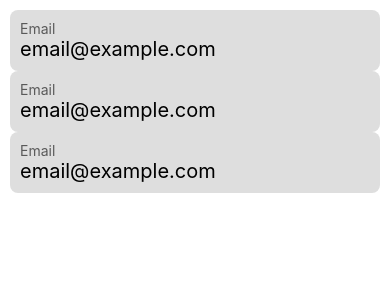
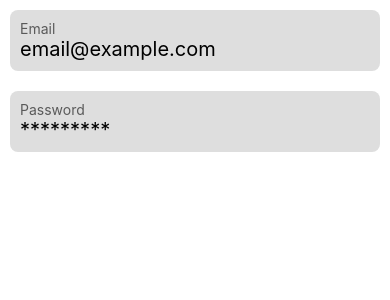
Before and after one commit to ndpniraj/RNEcom, a React Native app: screen / in a window 390 px wide. Shown: the top 300 px of the page. Built offline with nearby package versions, Linux system fonts and the light colour scheme.

Commit message:
custom component and extending default props

```diff
--- /dev/null
+++ b/app/components/FormInput.tsx
@@ -0,0 +1,32 @@
+import {FC} from 'react';
+import {StyleSheet, Text, TextInput, TextInputProps, View} from 'react-native';
+
+interface Props extends TextInputProps {
+  label?: string;
+}
+
+const FormInput: FC<Props> = ({label, ...restProps}) => {
+  return (
+    <View style={styles.inputContainer}>
+      <Text style={styles.inputLabel}>{label}</Text>
+      <TextInput style={styles.textInput} {...restProps} />
+    </View>
+  );
+};
+
+const styles = StyleSheet.create({
+  inputContainer: {
+    padding: 10,
+    borderRadius: 8,
+    backgroundColor: '#dedede',
+  },
+  textInput: {
+    fontSize: 20,
+  },
+  inputLabel: {
+    fontSize: 14,
+    color: 'rgba(0, 0, 0, 0.6)',
+  },
+});
+
+export default FormInput;
--- a/app/views/SignIn.tsx
+++ b/app/views/SignIn.tsx
@@ -1,5 +1,6 @@
 import {FC} from 'react';
 import {SafeAreaView, StyleSheet, Text, TextInput, View} from 'react-native';
+import FormInput from '../components/FormInput';
 
 interface Props {}
 
@@ -7,18 +8,12 @@ const SignIn: FC<Props> = () => {
   return (
     <SafeAreaView style={styles.safeAreaView}>
       <View style={styles.container}>
-        <View style={styles.inputContainer}>
-          <Text style={styles.inputLabel}>Email</Text>
-          <TextInput style={styles.textInput} placeholder="email@example.com" />
-        </View>
-        <View style={styles.inputContainer}>
-          <Text style={styles.inputLabel}>Email</Text>
-          <TextInput style={styles.textInput} placeholder="email@example.com" />
-        </View>
-        <View style={styles.inputContainer}>
-          <Text style={styles.inputLabel}>Email</Text>
-          <TextInput style={styles.textInput} placeholder="email@example.com" />
-        </View>
+        <FormInput label="Email" placeholder="email@example.com" />
+        <FormInput
+          label="Password"
+          placeholder="*********"
+          secureTextEntry={true}
+        />
       </View>
     </SafeAreaView>
   );
@@ -31,18 +26,7 @@ const styles = StyleSheet.create({
   container: {
     flex: 1,
     padding: 10,
-  },
-  inputContainer: {
-    padding: 10,
-    borderRadius: 8,
-    backgroundColor: '#dedede',
-  },
-  textInput: {
-    fontSize: 20,
-  },
-  inputLabel: {
-    fontSize: 14,
-    color: 'rgba(0, 0, 0, 0.6)',
+    gap: 20,
   },
 });
 
```
